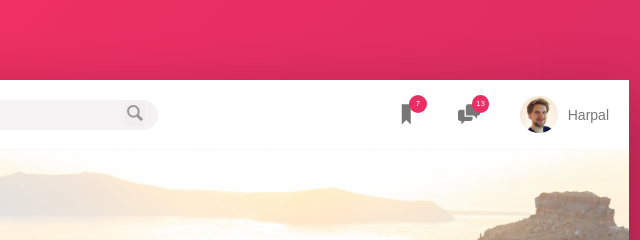
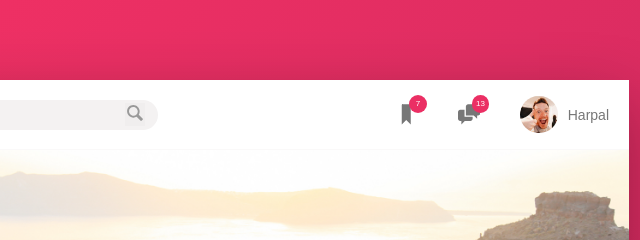
Before and after one commit to therealharpaljadeja/Trillo-Project, a website: page index.html in a window 1280 px wide. Shown: the top 240 px of the page, 611-1251 px from the left. Drawn offline with Linux system fonts and the light colour scheme.

Commit message:
Update index.html

```diff
--- a/index.html
+++ b/index.html
@@ -36,7 +36,7 @@
                             <span class="user-nav__notify">13</span>
                         </div>
                         <div class="user-nav__user">
-                                <img src="img/user.jpg" alt="User-image" class="user-nav__user-image">
+                                <img src="img/user-1.jpg" alt="User-image" class="user-nav__user-image">
                                 <span class="user-nav__user-name">Harpal</span>
                             </div>
                 </nav>
```
